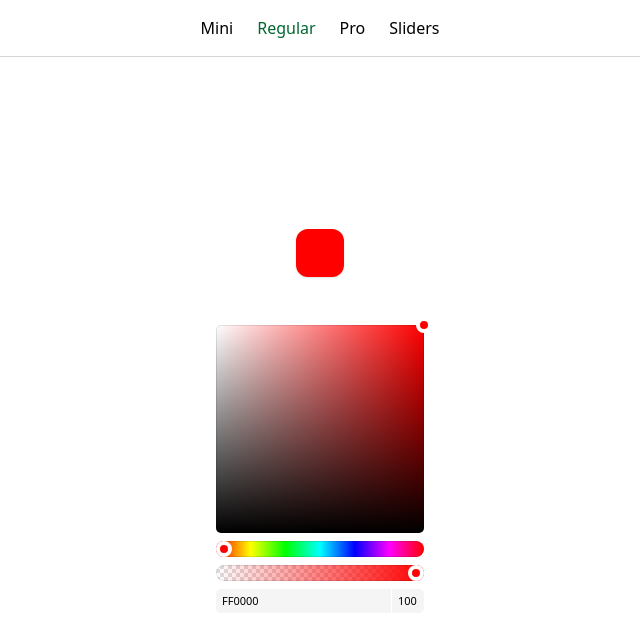
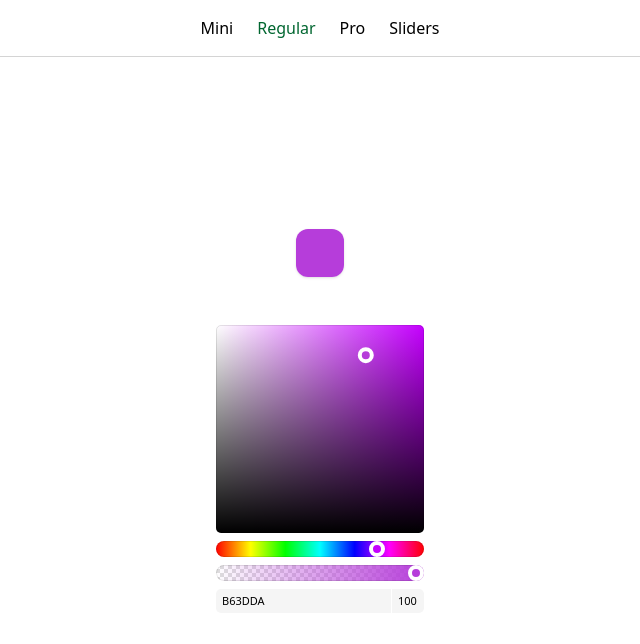
Before and after one commit to olekspolk/vuelor, a Vue app: page / in a window 1280 px wide. Shown: the top 644 px of the page, without its empty margins (320-960 px from the left). Built offline with nearby package versions, Linux system fonts and the light colour scheme; the HTML template or start-up script is replaced by a standard one.

Commit message:
fix: update color initialization to enhance type checks

```diff
--- a/src/App.vue
+++ b/src/App.vue
@@ -2,7 +2,7 @@
 import { ref, provide } from 'vue'
 import { useRoute } from 'vue-router'
 
-const color = ref<string>('#ff0000ff')
+const color = ref<string | null>(null)
 provide('color', color)
 
 const menuItems = [
--- a/src/core/components/ColorPickerRoot.vue
+++ b/src/core/components/ColorPickerRoot.vue
@@ -64,9 +64,15 @@
 watch(
   () => props.modelValue,
   (value: ModelValue, oldValue: ModelValue | undefined) => {
-    if (value === null) {
+    if (
+      (value === null) ||
+      (props.format === 'object' && typeof value !== 'object') ||
+      (props.format !== 'object' && typeof value === 'object')
+    ) {
+      // Reset to default value if input value is null or of wrong type
       color.hexa.value = props.defaultValue
     } else if (!isColorsEqual(value, oldValue)) {
+      // Update internal color state if modelValue has changed from outside
       color.fromFormat(value, props.format)
     }
   },
```
